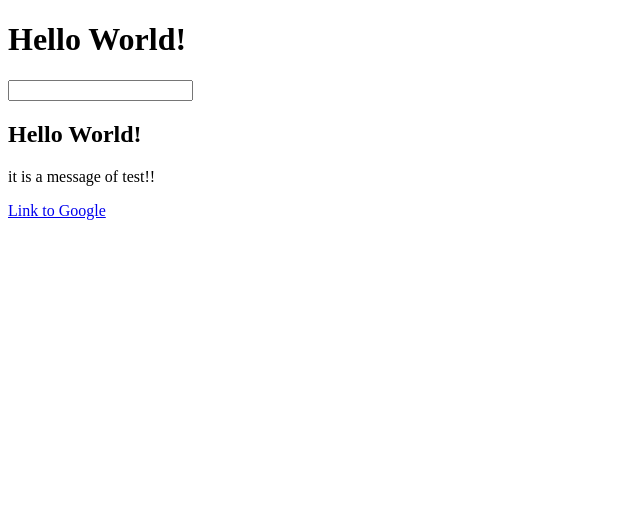
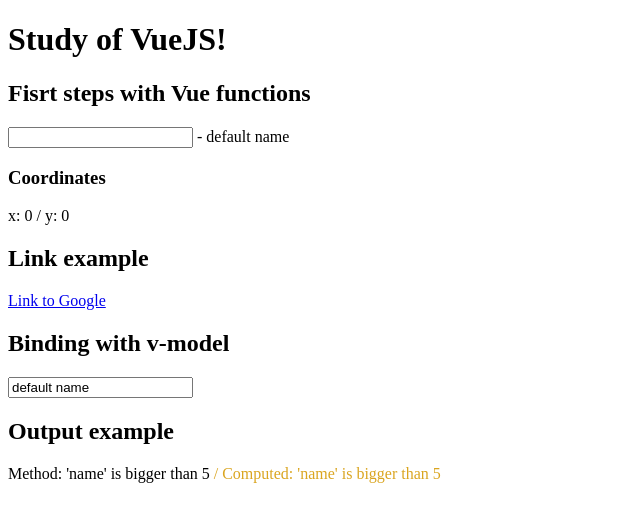
Before and after one commit to SamirSales/study-of-vue, a plain HTML site: page index.html in a window 1280 px wide. Shown: the whole page, without its empty margins (0-640 px from the left). Drawn offline with Linux system fonts and the light colour scheme.

Commit message:
updating

```diff
--- a/index.html
+++ b/index.html
@@ -9,27 +9,57 @@
 </head>
 
 <body>
-    <div id="app">
-            <h1 v-once>{{title}}</h1>
-        <input type="text" v-on:input="changeTitle">
-        <h2>{{title}}</h2>
-        <p>{{message()}}</p>
+    <div id="app" v-on:mousemove="updateCoordinates">
+        <h1 v-once>{{title}}</h1>
+
+        <h2>Fisrt steps with Vue functions</h2>
+        <input type="text" v-on:input="changeName" v-on:keyup.enter="alertMe" />
+        <span> - {{ name }}</span>
+
+        <h3 v-on:mousemove="updateCoordinates">Coordinates</h3>
+        <p>x: {{x}} / y: {{y}}</p>
+
+        <h2>Link example</h2>
         <a v-bind:href="googleLink">Link to Google</a>
+
+        <h2>Binding with v-model</h2>
+        <input v-model="name" />
+
+        <h2>Output example</h2>
+        <p>Method: {{ nameLengthMethod() }} <span style="color:goldenrod">/ Computed: {{ nameLengthComputed }}</span></p>
     </div>
 
     <script>
         new Vue({
             el: '#app',
             data: {
-                title: 'Hello World!',
-                googleLink: 'http://google.com'
+                title: 'Study of VueJS!',
+                name: 'default name',
+                googleLink: 'http://google.com',
+                x: 0,
+                y: 0
+            },
+            computed:{
+                // methods created here are only called if it is necessary to re-calculate the result of output.
+                nameLengthComputed: function(){
+                    console.log('nameLengthComputed()');
+                    return this.name.length > 5 ? "'name' is bigger than 5" : "'name' is NOT bigger than 5.";
+                }
             },
             methods: {
-                changeTitle: function(event) {
-                    this.title = event.target.value;
+                changeName: function(event) {
+                    this.name = event.target.value;
                 },
-                message: function(){
-                    return 'it is a message of test!!';
+                updateCoordinates: function(event){
+                    this.x = event.clientX;
+                    this.y = event.clientY;
+                },
+                alertMe: function(event){
+                    alert(event.target.value);
+                },
+                nameLengthMethod: function(){
+                    console.log('nameLengthMethod()');
+                    return this.name.length > 5 ? "'name' is bigger than 5" : "'name' is NOT bigger than 5.";
                 }
             }
         });
```
